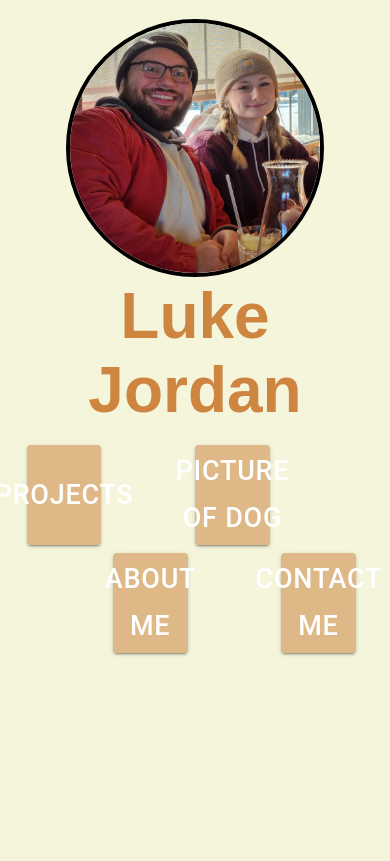
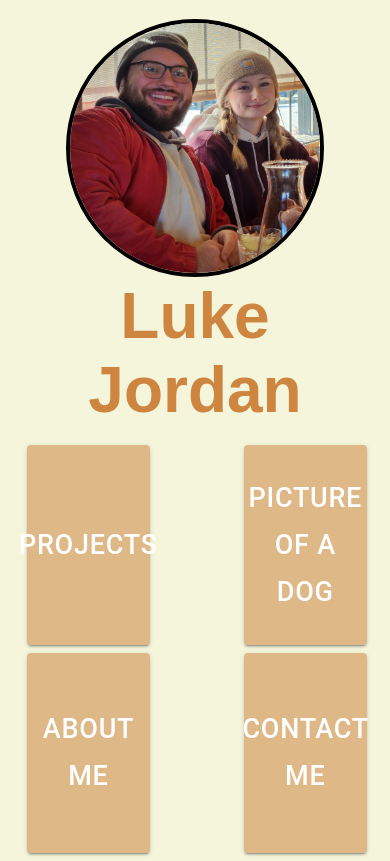
Before and after one commit to lukewarm22/Personal-Website, a Next.js app: page / in a window 390 px wide. Built offline with nearby package versions, Linux system fonts and the light colour scheme.

Commit message:
fixed for mobile

```diff
--- a/app/page.tsx
+++ b/app/page.tsx
@@ -3,9 +3,16 @@ import Image from "next/image";
 import Link from "next/link";
 import personalPic from "../public/me.jpg";
 import Button from "@mui/material/Button";
+import { useState } from "react";
+
+
 
 export default function Home() {
-  return (
+
+  const [windowWidth, setWindowWidth] = useState(window.innerWidth);
+  window.addEventListener("resize", () => {setWindowWidth(window.innerWidth)});
+  const isMobile = windowWidth <= 500;
+  if(!isMobile) return (
 
     <div style={{ minHeight: "80%" }}>
       <img
@@ -75,7 +82,7 @@ export default function Home() {
           window.location.href = "https://random.dog";
         }}
       >
-        Picture Of Dog
+        Picture Of A Dog
       </Button>
       <br />
       <Button
@@ -112,4 +119,111 @@ export default function Home() {
       </Button>
     </div>
   );
+  else return(
+    <div style={{ minHeight: "80%" }}>
+      <img
+        src="/me.jpg"
+        alt="picture of me"
+        width={0}
+        height={0}
+        sizes="100vw"
+        style={{
+          display: "block",
+          width: 250,
+          height: 250,
+          marginLeft: "auto",
+          marginRight: "auto",
+          borderRadius: "100%",
+          marginTop: "5%",
+          borderColor: "black",
+          borderStyle: "solid",
+          borderWidth: 4,
+        }}
+      />
+      <h1
+        style={{
+          color: "peru",
+          fontSize: "4rem",
+          fontWeight: "bold",
+          textAlign: "center",
+          marginRight: "auto",
+          marginLeft: "auto",
+          fontFamily: "sans-serif",
+          marginBottom: "3%",
+          paddingRight: 0,
+          marginTop:2
+        }}
+      >
+      Luke Jordan
+      </h1>
+
+
+      <Button
+        variant="contained"
+        sx={{
+          backgroundColor: "burlywood",
+          width: "33%",
+          height: 200,
+          fontSize: "27px",
+          marginLeft: "5%",
+          marginTop: "2%",
+        }}
+        onClick={() => {
+          window.location.href = "/projects";
+        }}
+      >
+        Projects
+      </Button>
+      <Button
+        variant="contained"
+        sx={{
+          backgroundColor: "burlywood",
+          width: "33%",
+          height: 200,
+          fontSize: "27px",
+          marginLeft: "25%",
+          marginTop: "2%",
+        }}
+        onClick={() => {
+          window.location.href = "https://random.dog";
+        }}
+      >
+        Picture Of A Dog
+      </Button>
+      <br />
+      <Button
+        variant="contained"
+        sx={{
+          backgroundColor: "burlywood",
+          width: "33%",
+          height: 200,
+          fontSize: "27px",
+          marginLeft: "5%",
+          marginTop: "2%",
+        }}
+        onClick={() => {
+          window.location.href = "/projects";
+        }}
+      >
+        About Me
+      </Button>
+      <Button
+        variant="contained"
+        sx={{
+          backgroundColor: "burlywood",
+          width: "33%",
+          height: 200,
+          fontSize: "27px",
+          marginLeft: "25%",
+          marginTop: "2%",
+        }}
+        onClick={() => {
+          window.location.href = "/projects";
+        }}
+      >
+        Contact Me
+      </Button>
+    </div>
+  );
+
 }
```
